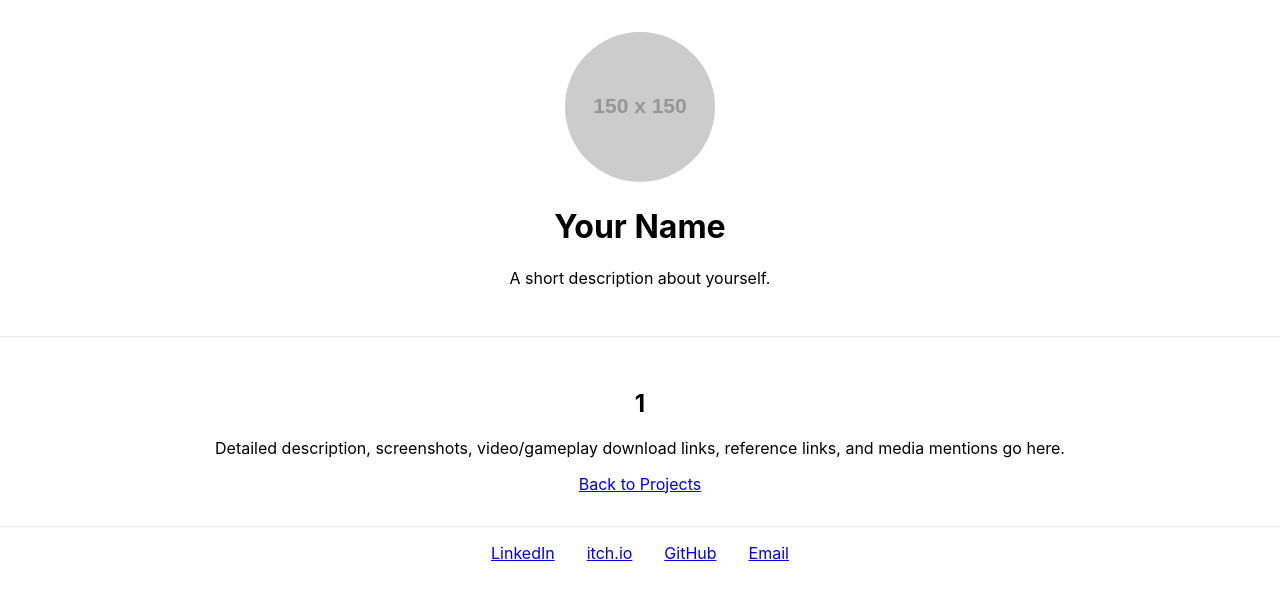
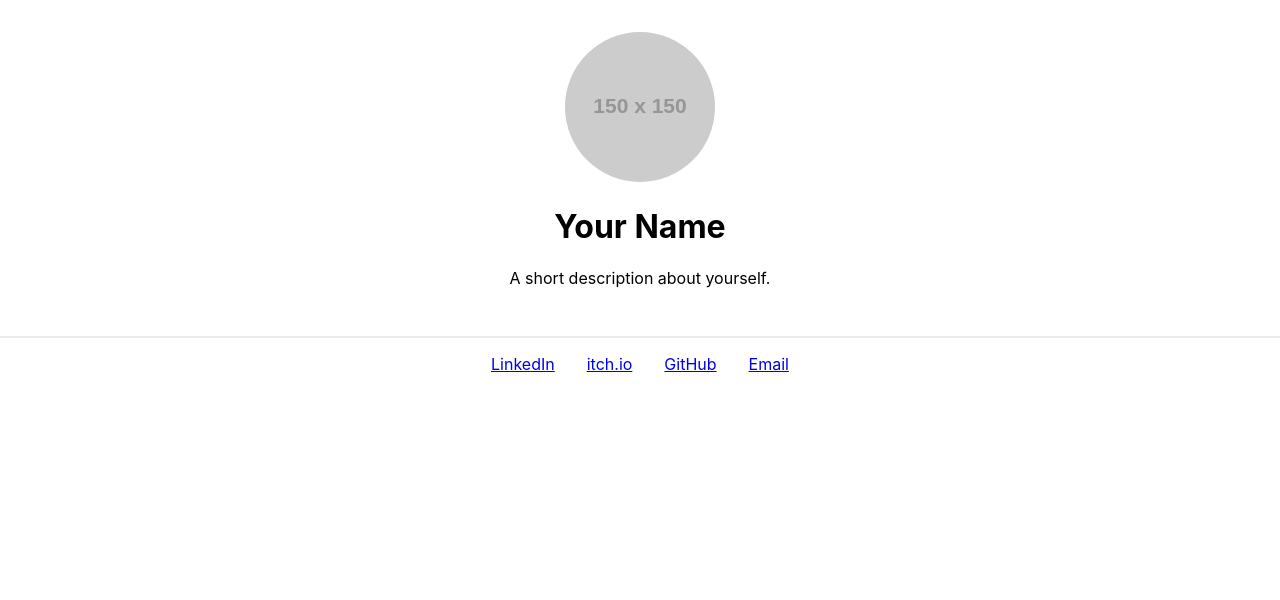
Before and after one commit to CaptainGradius/MyPortfolio, a React (Create React App) app: page /project/1 in a window 1280 px wide. Shown: the top 600 px of the page. Built offline with nearby package versions, Linux system fonts and the light colour scheme.

Commit message:
attempt to fix domain issues

```diff
--- a/package.json
+++ b/package.json
@@ -1,5 +1,5 @@
 {
-  "homepage": "http://evya5.github.io",
+  "homepage": "https://captaingradius.com",
   "name": "my-portfolio",
   "version": "0.1.0",
   "private": true,
--- a/src/App.js
+++ b/src/App.js
@@ -14,7 +14,7 @@ function App() {
         <Education />
         <Routes>
           <Route path="/" element={<Projects />} />
-          <Route path="/project/:projectId" element={<ProjectDetail />} />
+          {/* <Route path="/project/:projectId" element={<ProjectDetail />} /> */}
         </Routes>
         <Footer />
       </div>
```
